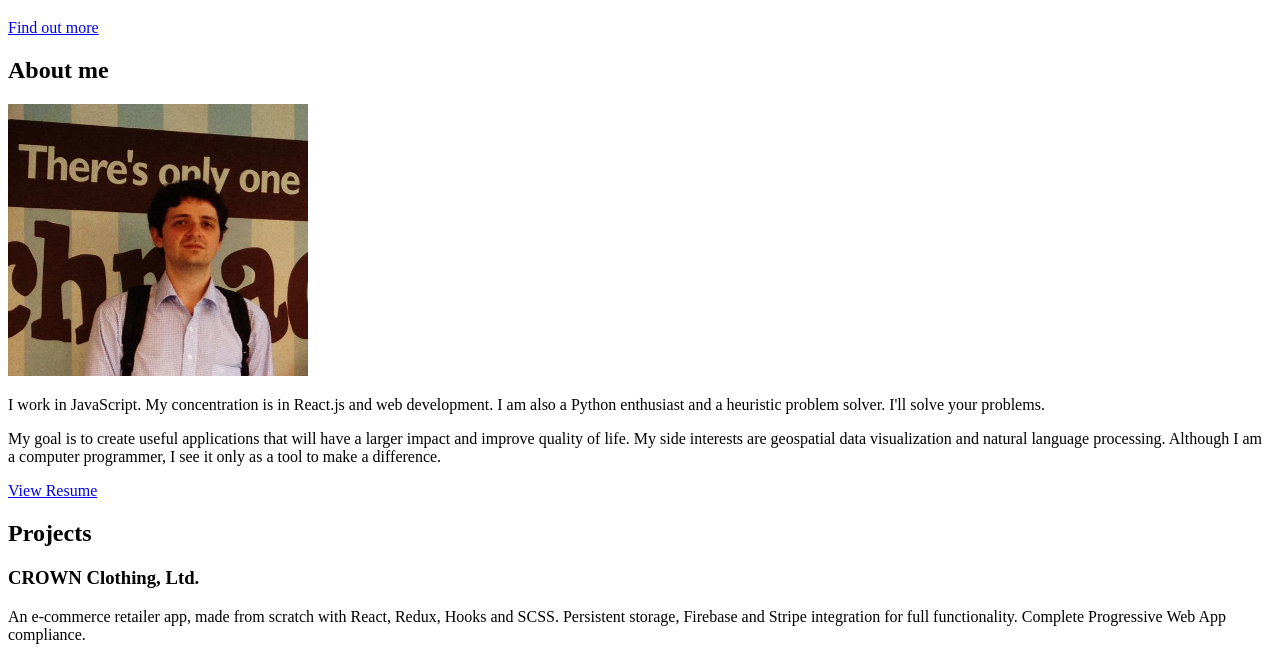
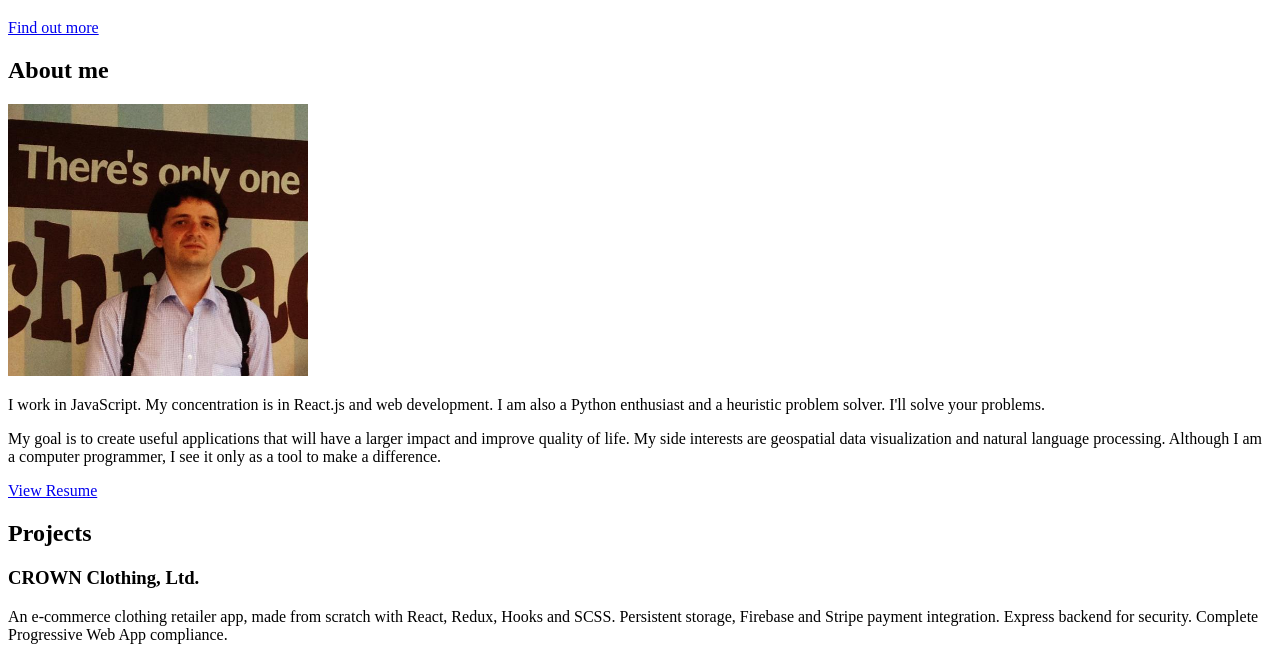
Before and after one commit to mlshohet/portfolio-site, a website: page src/index.html in a window 1280 px wide. Shown: the part 98-755 px from the top of the page. Drawn offline with nearby package versions, Linux system fonts and the light colour scheme.

Commit message:
updated project description

```diff
--- a/src/index.html
+++ b/src/index.html
@@ -94,7 +94,7 @@
                 <h3 class="project-wrapper__text-title">CROWN Clothing, Ltd.</h3>
                 <div>
                   <p class="mb-4">
-                    An e-commerce retailer app, made from scratch with React, Redux, Hooks and SCSS. Persistent storage, Firebase and Stripe integration for full functionality. Complete Progressive Web App compliance.
+                    An e-commerce clothing retailer app, made from scratch with React, Redux, Hooks and SCSS. Persistent storage, Firebase and Stripe payment integration. Express backend for security. Complete Progressive Web App compliance.
                   </p>
                 </div>
                 <a target="_blank" class="cta-btn cta-btn--hero" href="https://crown-ltd.herokuapp.com">
```
